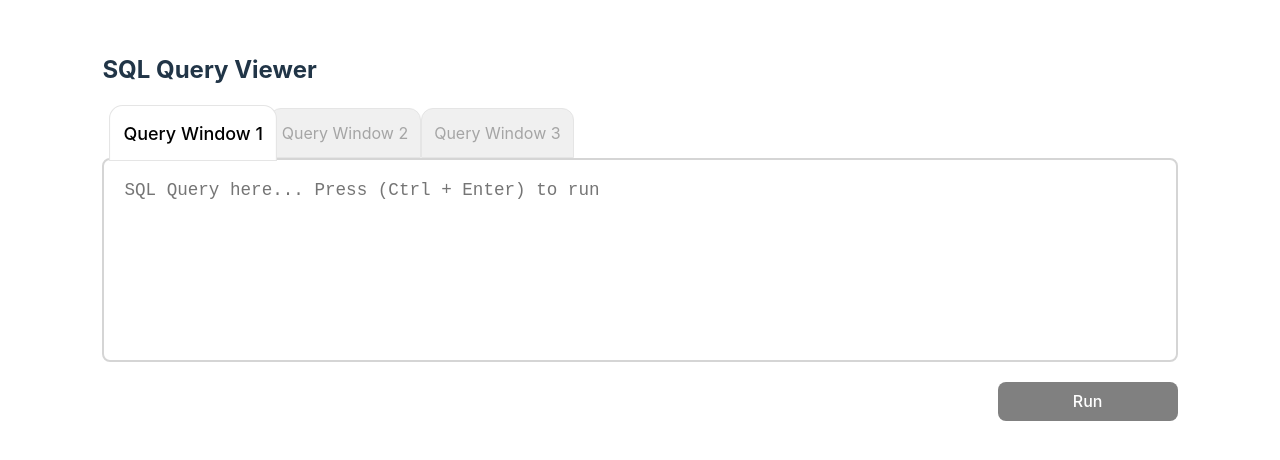
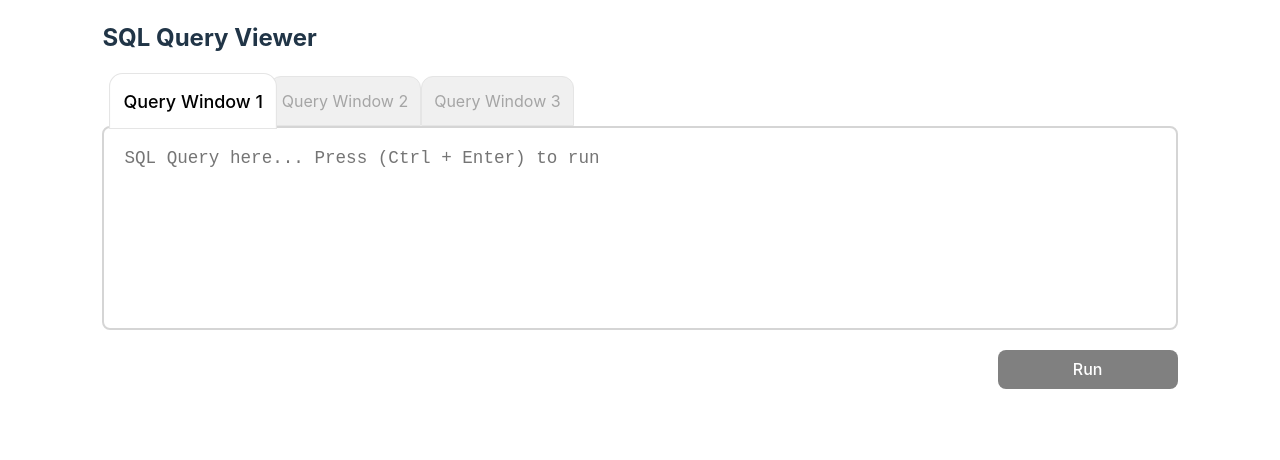
Before and after one commit to bharat7gupta/sql-query-viewer, a React (Vite) app: page / in a window 1280 px wide. Shown: the top 460 px of the page. Built offline with nearby package versions, Linux system fonts and the light colour scheme.

Commit message:
query results with scrollable layout

```diff
--- a/src/App.css
+++ b/src/App.css
@@ -1,3 +1,9 @@
+.app-container {
+  display: flex;
+  flex-direction: column;
+  height: 100vh;
+}
+
 .app-header {
   text-align: left;
 }
@@ -6,5 +12,4 @@
   max-width: 1280px;
   min-width: 84%;
   margin: 0 auto;
-  padding: 2rem;
 }
--- a/src/App.tsx
+++ b/src/App.tsx
@@ -28,7 +28,7 @@ function App() {
   ];
 
   return (
-    <div>
+    <div className='app-container'>
       <h2 className='app-header'>SQL Query Viewer</h2>
       <TabsContainer tabs={queryTabs}>
         {queryTabs.map(tab => (
--- a/src/components/QueryEditor/QueryEditor.css
+++ b/src/components/QueryEditor/QueryEditor.css
@@ -7,6 +7,7 @@
     padding: 20px;
     box-sizing: border-box;
     border-radius: 8px;
+    flex-shrink: 0;
 }
 
 .query-editor-field:focus {
--- a/src/components/QueryEditor/QueryEditor.tsx
+++ b/src/components/QueryEditor/QueryEditor.tsx
@@ -24,7 +24,7 @@ export default function QueryEditor({ onRun }: QueryEditorProps) {
     };
 
     return (
-        <div>
+        <>
             <textarea
                 rows={8}
                 className='query-editor-field'
@@ -43,6 +43,6 @@ export default function QueryEditor({ onRun }: QueryEditorProps) {
                     Run
                 </button>
             </div>
-        </div>
+        </>
     )
 }
--- a/src/components/QueryResultsViewer/QueryResultsViewer.css
+++ b/src/components/QueryResultsViewer/QueryResultsViewer.css
@@ -2,7 +2,8 @@
     display: grid;
     border: 1px solid #efefef;
     cursor: pointer;
-    overflow-x: auto;
+    overflow: auto;
+    margin-bottom: 48px;
 }
 
 .col-headers,
--- a/src/components/QueryWindow/QueryWindow.tsx
+++ b/src/components/QueryWindow/QueryWindow.tsx
@@ -20,9 +20,9 @@ export default function QueryWindow({ dataSource }: QueryWindowProps) {
     };
 
     return (
-        <div>
+        <>
             <QueryEditor onRun={handleQueryRun} />
             <QueryResultsViewer data={data} />
-        </div>
+        </>
     )
 }
--- a/src/components/common/TabPanel/TabPanel.tsx
+++ b/src/components/common/TabPanel/TabPanel.tsx
@@ -8,11 +8,10 @@ interface TabPanelProps {
 
 export default function TabPanel({ value, children }: TabPanelProps) {
     const selectedTabValue = useContext(TabsContext);
-    let className;
 
-    if (selectedTabValue !== value) {
-        className = 'tab-hide';
-    }
-
-    return <div className={className}>{children}</div>;
+    return (
+        <div className={selectedTabValue === value ? 'tab-show' : 'tab-hide'}>
+            {children}
+        </div>
+    );
 }
--- a/src/components/common/TabsContainer/TabsContainer.css
+++ b/src/components/common/TabsContainer/TabsContainer.css
@@ -22,3 +22,7 @@
 .tab-hide {
     display: none;
 }
+
+.tab-show {
+    display: contents;
+}
--- a/src/index.css
+++ b/src/index.css
@@ -13,15 +13,6 @@
   -moz-osx-font-smoothing: grayscale;
 }
 
-a {
-  font-weight: 500;
-  color: #646cff;
-  text-decoration: inherit;
-}
-a:hover {
-  color: #535bf2;
-}
-
 body {
   margin: 0;
   display: flex;
@@ -29,39 +20,16 @@ body {
   min-height: 100vh;
 }
 
-h1 {
-  font-size: 3.2em;
-  line-height: 1.1;
-}
-
 button {
   border-radius: 8px;
-  border: 1px solid transparent;
   padding: 0.6em 1.2em;
   font-size: 1em;
   font-weight: 500;
   font-family: inherit;
-  background-color: #1a1a1a;
   cursor: pointer;
-  transition: border-color 0.25s;
-}
-button:hover {
-  border-color: #646cff;
-}
-button:focus,
-button:focus-visible {
-  outline: 4px auto -webkit-focus-ring-color;
 }
 
-@media (prefers-color-scheme: light) {
-  :root {
-    color: #213547;
-    background-color: #ffffff;
-  }
-  a:hover {
-    color: #747bff;
-  }
-  button {
-    background-color: #f9f9f9;
-  }
+:root {
+  color: #213547;
+  background-color: #ffffff;
 }
```
